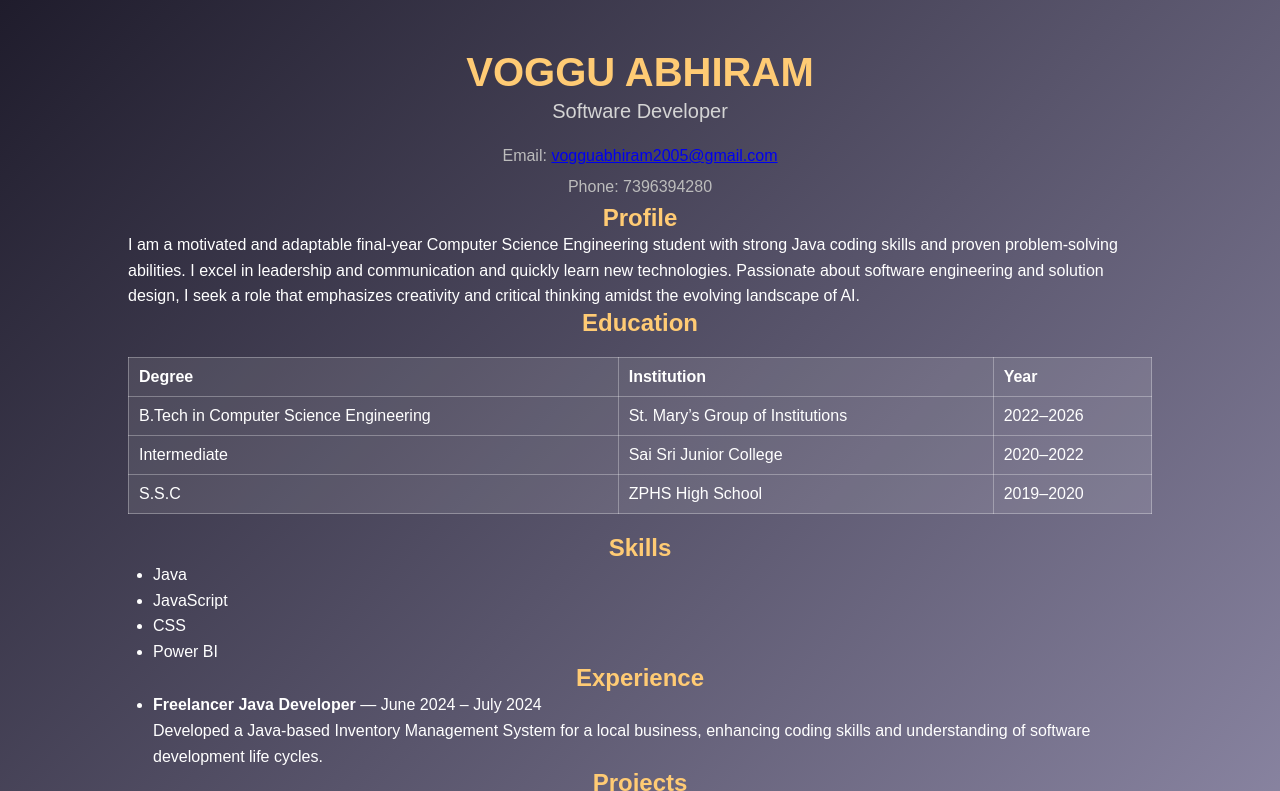
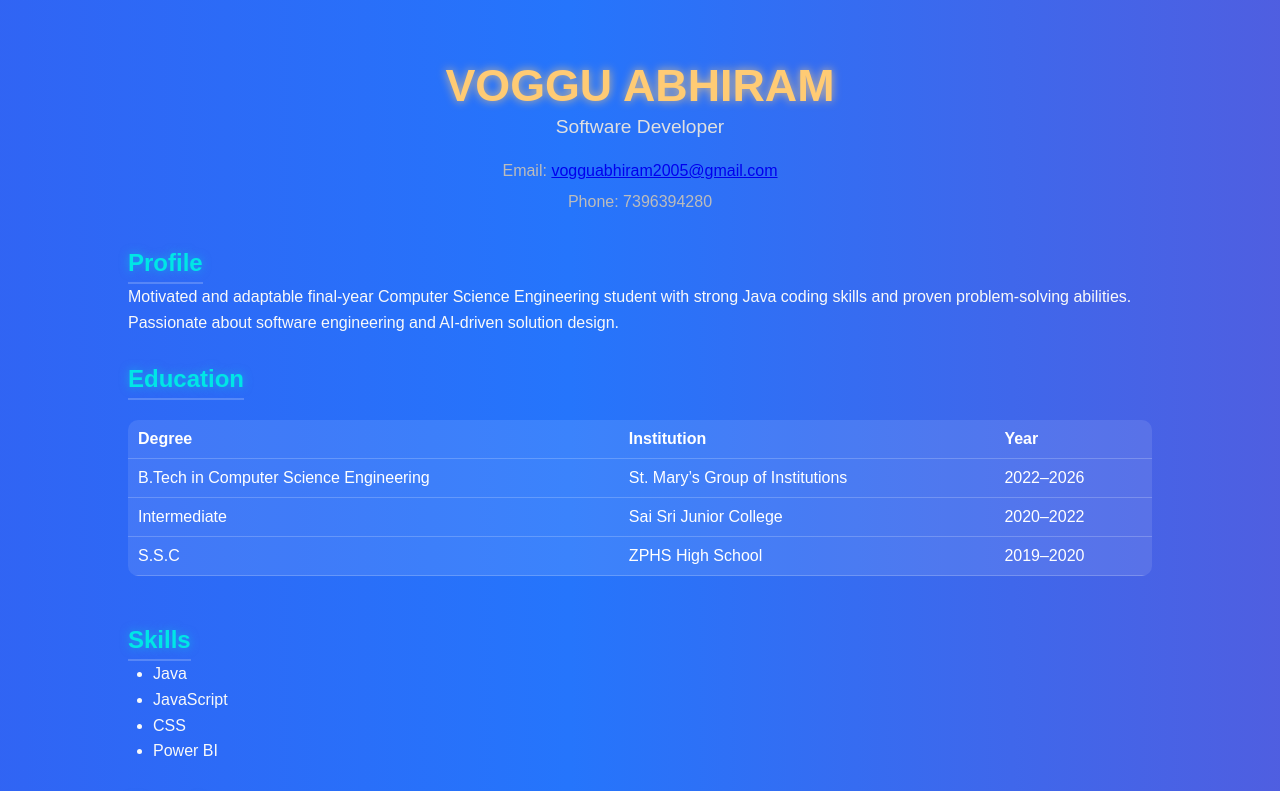
Before and after one commit to vogguabhiram/resume, a plain HTML site: page index.html in a window 1280 px wide. Both pictures are taken after a click on the button "Click Here for Resume". Shown: the top 791 px of the page. Drawn offline with Linux system fonts and the light colour scheme.

Commit message:
Update index.html

```diff
--- a/index.html
+++ b/index.html
@@ -4,7 +4,9 @@
   <meta charset="UTF-8" />
   <meta name="viewport" content="width=device-width, initial-scale=1.0" />
   <title>Voggu Abhiram - Resume</title>
+
   <style>
+    /* --- Base Styles --- */
     * {
       margin: 0;
       padding: 0;
@@ -13,62 +15,114 @@
     }
 
     body {
-      background: linear-gradient(135deg, #1f1c2c, #928dab);
+      overflow-x: hidden;
+      min-height: 100vh;
+      background: linear-gradient(270deg, #ff6a00, #ee0979, #2575fc, #6a11cb);
+      background-size: 800% 800%;
+      animation: gradientFlow 12s ease infinite;
       color: #fff;
-      min-height: 100vh;
-      overflow-x: hidden;
+    }
+
+    @keyframes gradientFlow {
+      0% { background-position: 0% 50%; }
+      50% { background-position: 100% 50%; }
+      100% { background-position: 0% 50%; }
     }
 
     /* --- Welcome Screen --- */
     #welcome-screen {
+      height: 100vh;
       display: flex;
+      flex-direction: column;
       justify-content: center;
       align-items: center;
-      height: 100vh;
-      background: radial-gradient(circle at top left, #6a11cb, #2575fc);
-      flex-direction: column;
+      text-align: center;
       transition: opacity 1s ease-in-out;
+    }
+
+    #welcome-screen h1 {
+      font-size: 3rem;
+      color: #fff;
+      margin-bottom: 30px;
+      text-shadow: 0 0 20px rgba(255,255,255,0.8);
+      animation: fadeInDown 1.5s ease;
     }
 
     #welcome-screen button {
       background: #fff;
-      color: #2575fc;
+      color: #6a11cb;
       border: none;
-      padding: 15px 40px;
+      padding: 18px 50px;
       font-size: 20px;
       border-radius: 50px;
       cursor: pointer;
       font-weight: 600;
-      transition: transform 0.3s, box-shadow 0.3s;
+      position: relative;
+      overflow: hidden;
+      animation: pulse 1.5s infinite;
+      transition: transform 0.3s ease;
     }
 
     #welcome-screen button:hover {
       transform: scale(1.1);
-      box-shadow: 0 0 30px rgba(255, 255, 255, 0.6);
     }
 
-    /* --- Resume Content --- */
+    #welcome-screen button::after {
+      content: "";
+      position: absolute;
+      top: 50%;
+      left: 50%;
+      width: 0;
+      height: 0;
+      background: rgba(255,255,255,0.4);
+      border-radius: 50%;
+      transform: translate(-50%, -50%);
+      transition: width 0.5s ease, height 0.5s ease;
+    }
+
+    #welcome-screen button:active::after {
+      width: 300px;
+      height: 300px;
+      transition: 0s;
+    }
+
+    @keyframes pulse {
+      0% { box-shadow: 0 0 0 0 rgba(255,255,255,0.4); }
+      70% { box-shadow: 0 0 0 25px rgba(255,255,255,0); }
+      100% { box-shadow: 0 0 0 0 rgba(255,255,255,0); }
+    }
+
+    @keyframes fadeInDown {
+      from { opacity: 0; transform: translateY(-30px); }
+      to { opacity: 1; transform: translateY(0); }
+    }
+
+    /* --- Resume Section --- */
     #resume-content {
       display: none;
-      animation: fadeIn 1.2s ease forwards;
-      padding: 50px 10%;
+      opacity: 0;
+      padding: 60px 10%;
+      animation: fadeIn 1.5s ease forwards;
     }
 
-    h1, h2 {
-      text-align: center;
-      color: #ffcb74;
+    @keyframes fadeIn {
+      from { opacity: 0; transform: scale(0.95); }
+      to { opacity: 1; transform: scale(1); }
     }
 
     h1 {
-      font-size: 40px;
+      font-size: 2.8rem;
+      text-align: center;
+      color: #ffcb74;
+      text-shadow: 0 0 10px rgba(255, 203, 116, 0.8);
       margin-bottom: 5px;
     }
 
     .role {
       text-align: center;
-      font-size: 20px;
-      color: #d4d4d4;
+      font-size: 1.2rem;
       margin-bottom: 20px;
+      color: #e0e0e0;
     }
 
     .contact p {
@@ -77,37 +131,60 @@
       margin: 5px 0;
     }
 
+    h2 {
+      color: #00e6e6;
+      margin-top: 30px;
+      text-shadow: 0 0 10px rgba(0, 230, 230, 0.5);
+      border-bottom: 2px solid rgba(255,255,255,0.2);
+      display: inline-block;
+      padding-bottom: 5px;
+    }
+
     p, li {
       line-height: 1.6;
+      color: #f9f9f9;
     }
+
+    ul { margin-left: 25px; }
 
     table {
       width: 100%;
       border-collapse: collapse;
       margin: 20px 0;
-      color: #fff;
-      background: rgba(255, 255, 255, 0.1);
+      background: rgba(255,255,255,0.1);
+      border-radius: 10px;
+      overflow: hidden;
     }
 
     th, td {
-      border: 1px solid rgba(255, 255, 255, 0.3);
       padding: 10px;
+      border-bottom: 1px solid rgba(255,255,255,0.2);
       text-align: left;
     }
 
-    ul {
-      margin-left: 25px;
+    tr:hover {
+      background: rgba(255,255,255,0.05);
+      transition: 0.3s;
     }
 
-    @keyframes fadeIn {
-      from { opacity: 0; transform: translateY(30px); }
-      to { opacity: 1; transform: translateY(0); }
+    /* Scroll fade effect */
+    .reveal {
+      opacity: 0;
+      transform: translateY(40px);
+      transition: all 0.8s ease;
+    }
+
+    .reveal.active {
+      opacity: 1;
+      transform: translateY(0);
     }
   </style>
 </head>
+
 <body>
   <!-- Welcome screen -->
   <div id="welcome-screen">
+    <h1>Welcome to My Portfolio</h1>
     <button id="enter-btn">Click Here for Resume</button>
   </div>
 
@@ -121,14 +198,13 @@
     </div>
 
     <h2>Profile</h2>
-    <p>
-      I am a motivated and adaptable final-year Computer Science Engineering student with strong Java coding skills and proven problem-solving abilities.
-      I excel in leadership and communication and quickly learn new technologies. Passionate about software engineering and solution design,
-      I seek a role that emphasizes creativity and critical thinking amidst the evolving landscape of AI.
+    <p class="reveal">
+      Motivated and adaptable final-year Computer Science Engineering student with strong Java coding skills and proven problem-solving abilities.
+      Passionate about software engineering and AI-driven solution design.
     </p>
 
     <h2>Education</h2>
-    <table>
+    <table class="reveal">
       <tr><th>Degree</th><th>Institution</th><th>Year</th></tr>
       <tr><td>B.Tech in Computer Science Engineering</td><td>St. Mary’s Group of Institutions</td><td>2022–2026</td></tr>
       <tr><td>Intermediate</td><td>Sai Sri Junior College</td><td>2020–2022</td></tr>
@@ -136,7 +212,7 @@
     </table>
 
     <h2>Skills</h2>
-    <ul>
+    <ul class="reveal">
       <li>Java</li>
       <li>JavaScript</li>
       <li>CSS</li>
@@ -144,40 +220,49 @@
     </ul>
 
     <h2>Experience</h2>
-    <ul>
+    <ul class="reveal">
       <li><strong>Freelancer Java Developer</strong> — June 2024 – July 2024<br>
-      Developed a Java-based Inventory Management System for a local business,
-      enhancing coding skills and understanding of software development life cycles.</li>
+      Built a Java-based Inventory Management System for a local business.</li>
     </ul>
 
     <h2>Projects</h2>
-    <ul>
-      <li><strong>Inventory Management System (Java):</strong> Built a complete inventory management system with product tracking,
-      alerts, and sales reporting.</li>
-      <li><strong>Data Analysis and Visualization (Power BI):</strong> Created interactive dashboards and reports to analyze sales data.</li>
+    <ul class="reveal">
+      <li><strong>Inventory Management System (Java):</strong> Created a product tracking and sales reporting app.</li>
+      <li><strong>Data Visualization (Power BI):</strong> Built dashboards to analyze sales data.</li>
     </ul>
 
     <h2>Declaration</h2>
-    <p>
+    <p class="reveal">
       I hereby declare that the information furnished above is true to the best of my knowledge.
-    </p>
-    <p>
-      Date: 20th June 2024<br>
-      Place: Voggu Abhiram
     </p>
   </div>
 
   <script>
+    // Click button to show resume
     const btn = document.getElementById('enter-btn');
     const welcome = document.getElementById('welcome-screen');
     const resume = document.getElementById('resume-content');
 
     btn.addEventListener('click', () => {
-      welcome.style.opacity = "0";
+      welcome.style.opacity = '0';
       setTimeout(() => {
-        welcome.style.display = "none";
-        resume.style.display = "block";
+        welcome.style.display = 'none';
+        resume.style.display = 'block';
+        window.scrollTo(0, 0);
       }, 1000);
+    });
+
+    // Scroll reveal animation
+    window.addEventListener('scroll', () => {
+      const reveals = document.querySelectorAll('.reveal');
+      for (let i = 0; i < reveals.length; i++) {
+        const windowHeight = window.innerHeight;
+        const revealTop = reveals[i].getBoundingClientRect().top;
+        const revealPoint = 150;
+        if (revealTop < windowHeight - revealPoint) {
+          reveals[i].classList.add('active');
+        }
+      }
     });
   </script>
 </body>
```
